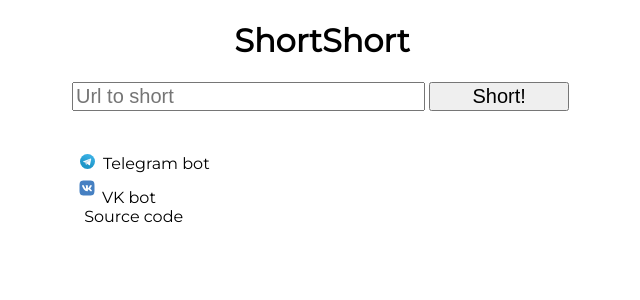
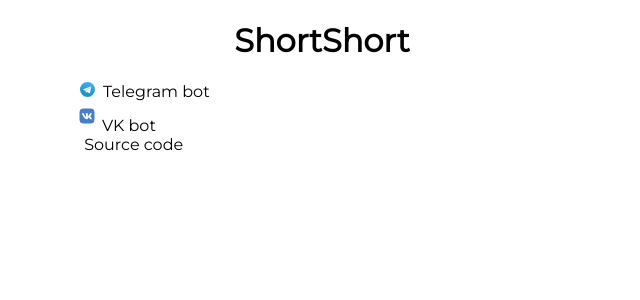
Before and after one commit to turleo/shortshort, a Django app: page / in a window 1280 px wide. Shown: the top 300 px of the page, without its empty margins (318-958 px from the left). Run offline with Django 3.2, Linux system fonts and the light colour scheme.

Commit message:
Not working form removed from main page

```diff
--- a/links/templates/index.html
+++ b/links/templates/index.html
@@ -8,33 +8,9 @@
 		<!-- meta tags -->
 		<meta name="viewport" content="width=device-width, initial-scale=1.0">
 		<meta name="theme-color" content="#FFF">
-		<!-- script -->
-		<script>
-			function short(){
-				var xhttp = new XMLHttpRequest();
-				xhttp.onreadystatechange = function() {
-					if (this.readyState == 4 && this.status == 200) {
-					// Typical action to be performed when the document is ready:
-					document.getElementById("link").innerHTML = "https://shortshort.pythonanywere.com/" + xhttp.responseText;
-					document.getElementById("link").style.visibility = "visible"
-					document.getElementById("link").href = "https://shortshort.pythonanywhere.com/" + xhttp.responseText;
-					}
-				};
-				xhttp.open("GET", "/api/create/?q=" + document.getElementById("shurl").value, true);
-				xhttp.send();
-			}
-		</script>
 	</head>
 	<body style="width: 100vw;background-repeat: no-repeat;font-family: Montserrat, sans-serif;max-width: 500px;vertical-align: middle;margin-left: auto;margin-right: auto;">
 		<h1 style="text-align: center;">ShortShort</h1>
-		<div>
-			<input type="url" placeholder='{% trans "Url to short" %}' id="shurl" style="font-size: 20px; width: 69%;">
-			<input type="submit" value='{% trans "Short!" %}' onclick="short()" style="font-size: 20px;width: 28%;">
-		</div>
-		<br>
-		<div style="text-align: center; font-size: 20px; visibility: hidden;">
-			<a href="#" id="link">#</a>
-		</div>
 		<a style="text-decoration: none; color: #000;" href="https://shortshort.pythonanywhere.com/4">&ensp;<img width="15px" height="15px"src="{% static "tg.svg" %}" alt="Telegram"></img>&ensp;{% trans "Telegram bot"%}</a><br>
 		<a href="https://shortshort.pythonanywhere.com/5" style="text-decoration: none; color: #000;"><img width="30px" height="30px" src="{% static "vk.svg" %}" alt="Telegram"></img>{% trans "VK bot"%}</a></br>
 		<a href="https://shortshort.pythonanywhere.com/2" style="text-decoration: none; color: #000;">&ensp; {% trans "Source code"%}</a>
```
